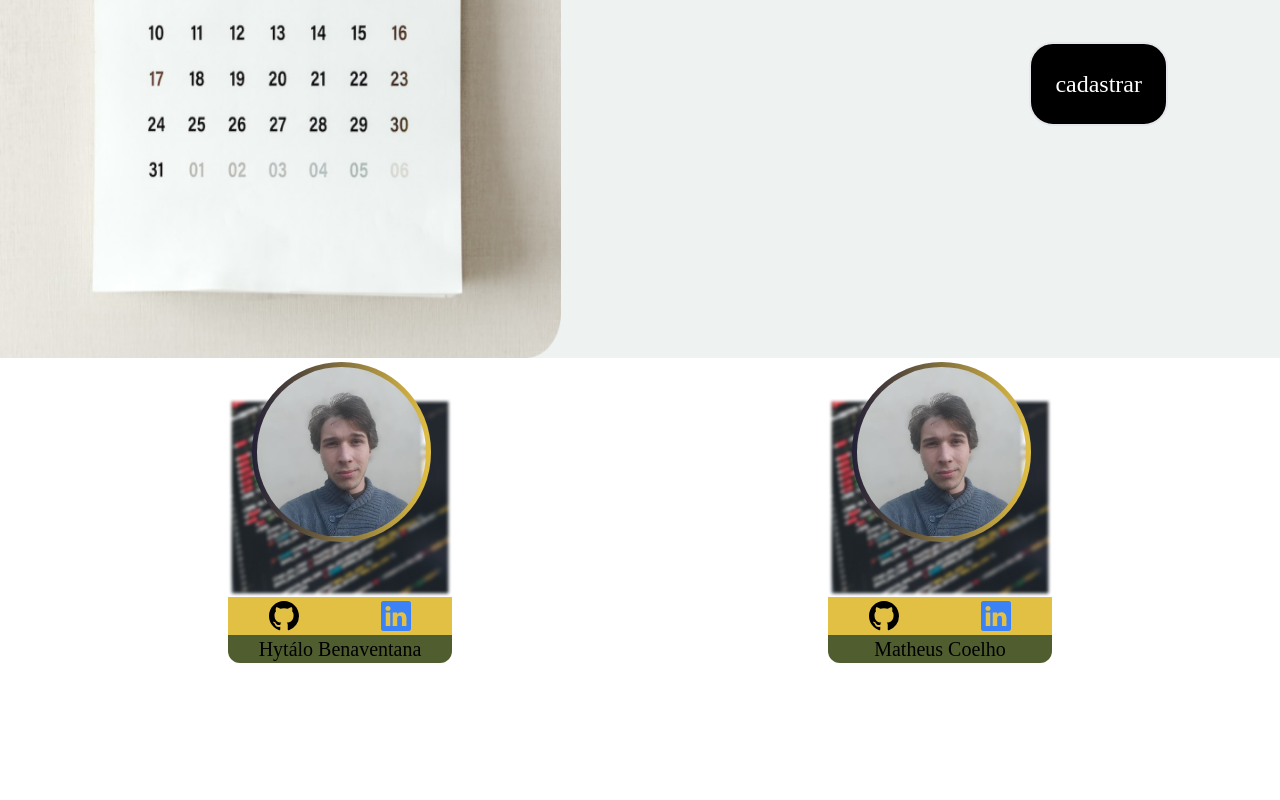
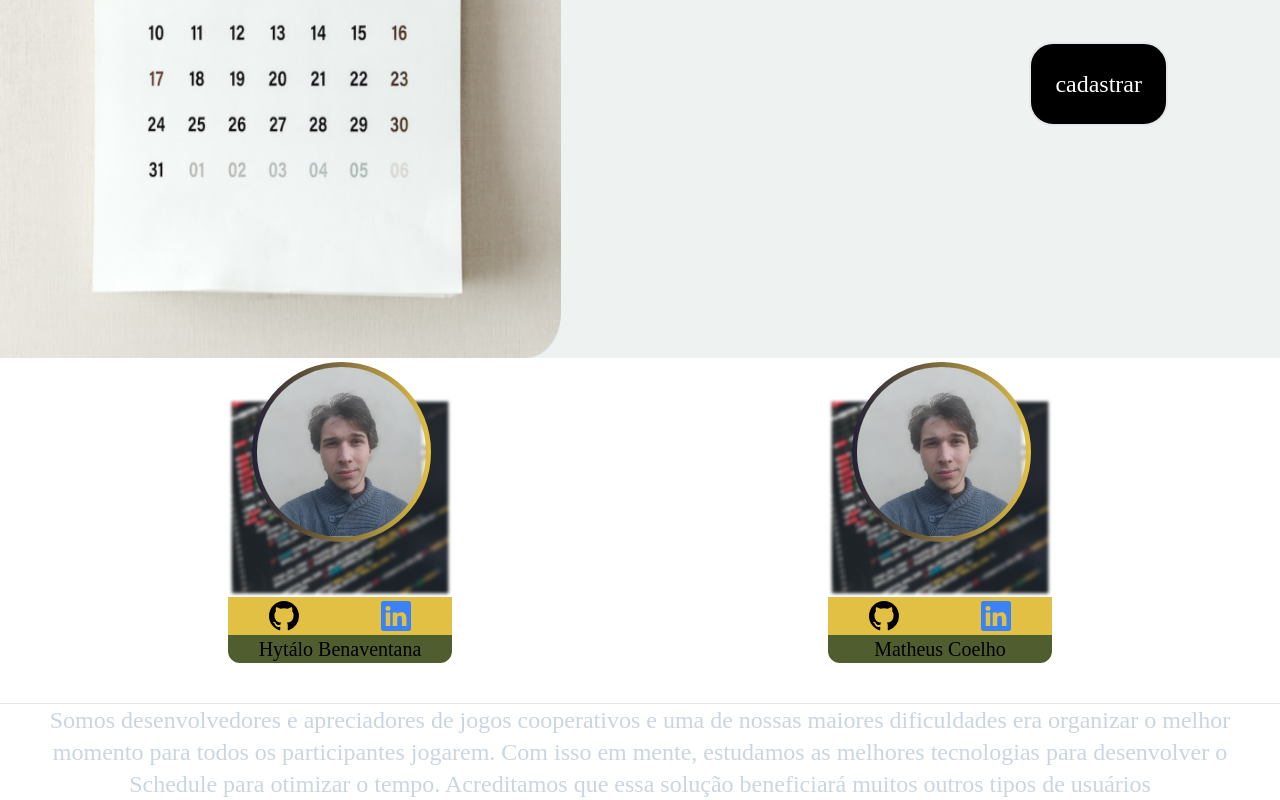
Before and after one commit to Pd-Troia/schedule_vite_tail, a React (Vite) app: page / in a window 1280 px wide. Shown: the part 442-1242 px from the top of the page. Before the commit the page ends 1145 px from the top, so only its background shows below. Built offline with nearby package versions, Linux system fonts and the light colour scheme; a web font is replaced by a local one.

Commit message:
text about us add

```diff
--- a/src/components/pages/frame_page/AboutUs.tsx
+++ b/src/components/pages/frame_page/AboutUs.tsx
@@ -7,6 +7,7 @@ export interface IAboutUsProps {
 export function AboutUs (props: IAboutUsProps) {
   console.log(typeof photoHyt)
   return (
+    <>
     <div className='flex flex-col items-center p-10 md:flex-row md:justify-around'>
       <div className="my-14 md:my-0">
         <ProfileCard
@@ -25,5 +26,16 @@ export function AboutUs (props: IAboutUsProps) {
         /> {/* por enquanto ta a minha foto, dps so importar e bota a sua  */}
       </div>
     </div>
+    <div>
+        <hr/>
+        <p className='text-2xl text-slate-300 mx-3 text-center'>
+        Somos desenvolvedores e apreciadores de jogos cooperativos e uma de nossas maiores dificuldades
+        era organizar o melhor momento para todos os participantes jogarem.
+        Com isso em mente, estudamos as melhores tecnologias para desenvolver
+        o Schedule para otimizar o tempo. Acreditamos que essa solução beneficiará muitos outros tipos
+        de usuários
+        </p>
+    </div>
+    </>
   );
 }
```
